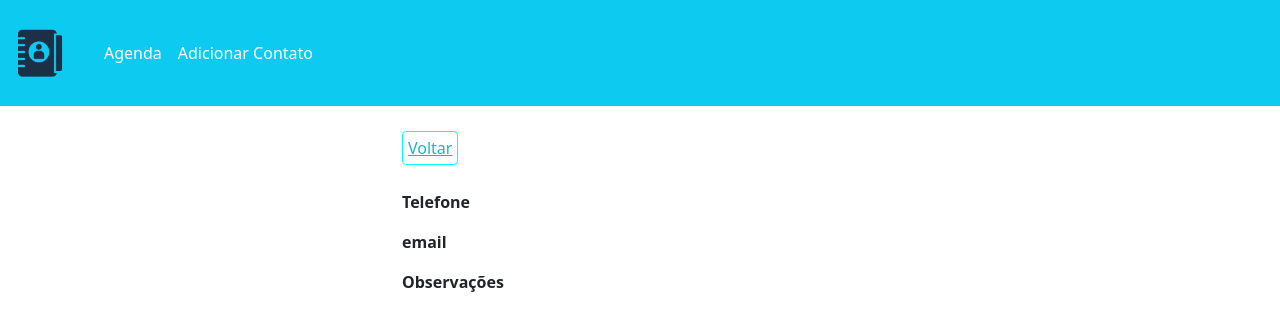
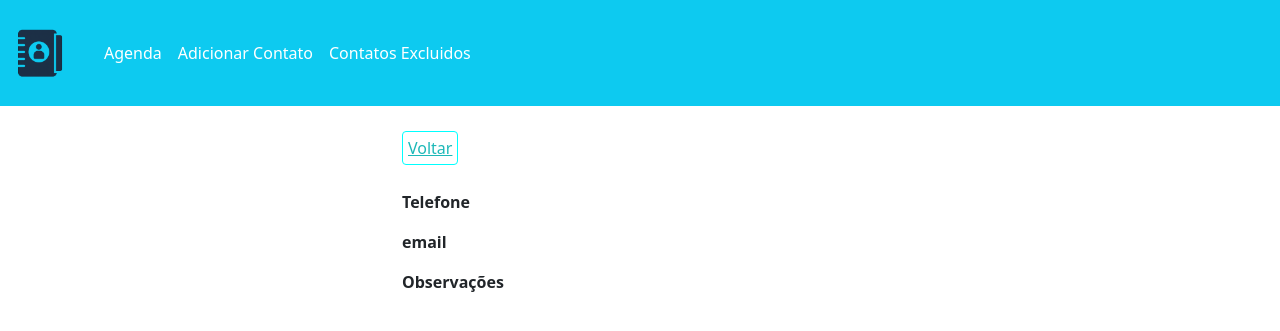
Before and after one commit to jhammes-dev/agenda-curso-udemy, a PHP site: page /contato.php in a window 1280 px wide. Shown: the top 331 px of the page. Run offline with PHP 8.4, Linux system fonts and the light colour scheme; data that the repository does not hold is empty; some libraries are stand-ins or nearby versions.

Commit message:
feat: adicao de navbar para Contatos Excluidos

```diff
--- a/templates/header.php
+++ b/templates/header.php
@@ -35,6 +35,7 @@ if(isset($_SESSION['msg'])){
             <div class="navbar-nav">
                 <a class="nav-link active" id="home-link" href="<?= $BASE_URL ?>home.php">Agenda</a>
                 <a class="nav-link active" href="<?= $BASE_URL ?>create.php">Adicionar Contato</a>
+                <a class="nav-link active" href="<?= $BASE_URL ?>deleteds.php">Contatos Excluidos</a>
             </div>
         </div>
     </nav>
```
